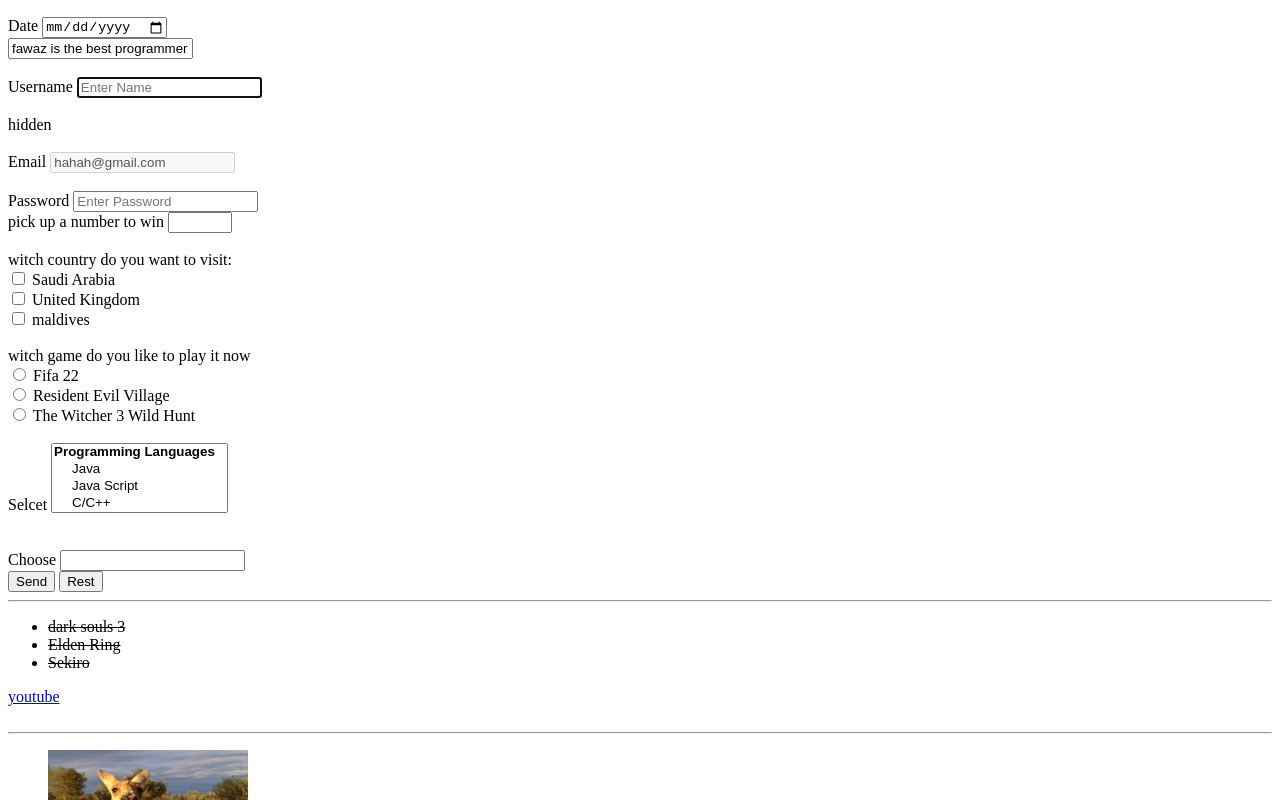
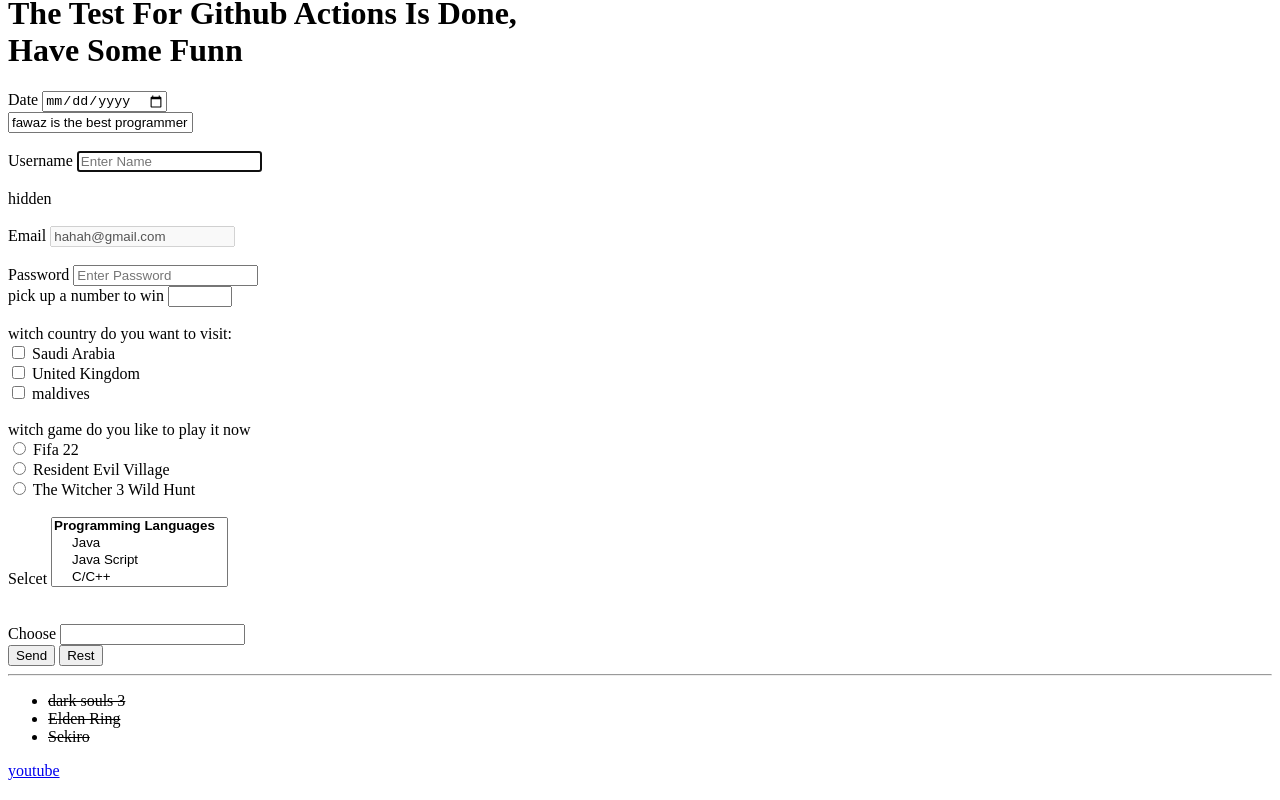
Before and after one commit to Fawazkh80/ARV-Testing, a plain HTML site: page index.html in a window 1280 px wide. Shown: the part 89-889 px from the top of the page. Drawn offline with Linux system fonts and the light colour scheme.

Commit message:
Second Commit

```diff
--- a/index.html
+++ b/index.html
@@ -12,7 +12,9 @@
         <nav>Welcome</nav>
 
         <h1>
-            welcome to fawaz fan page
+            welcome to fawaz fan page,<br>
+            The Test For Github Actions Is Done,<br>
+            Have Some Funn
         </h1>
 
         <form action="" method="POST">
```
